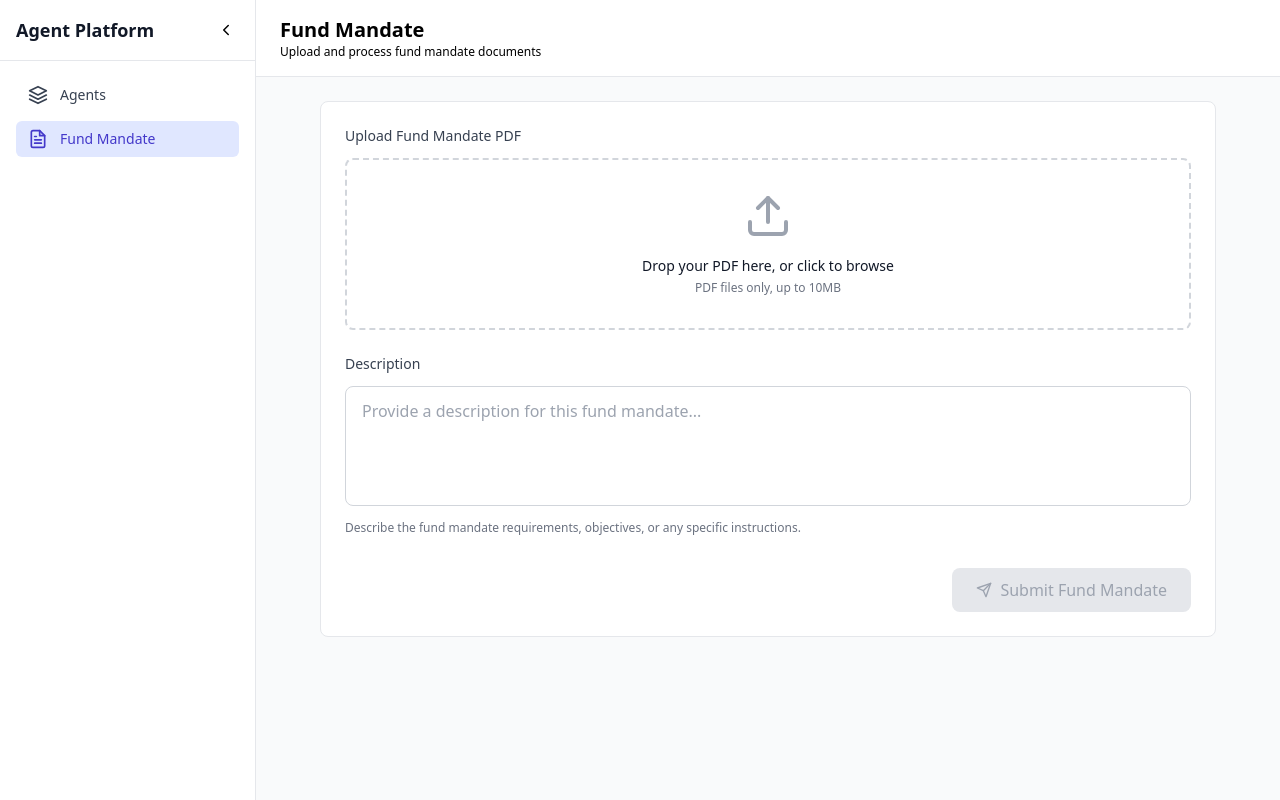
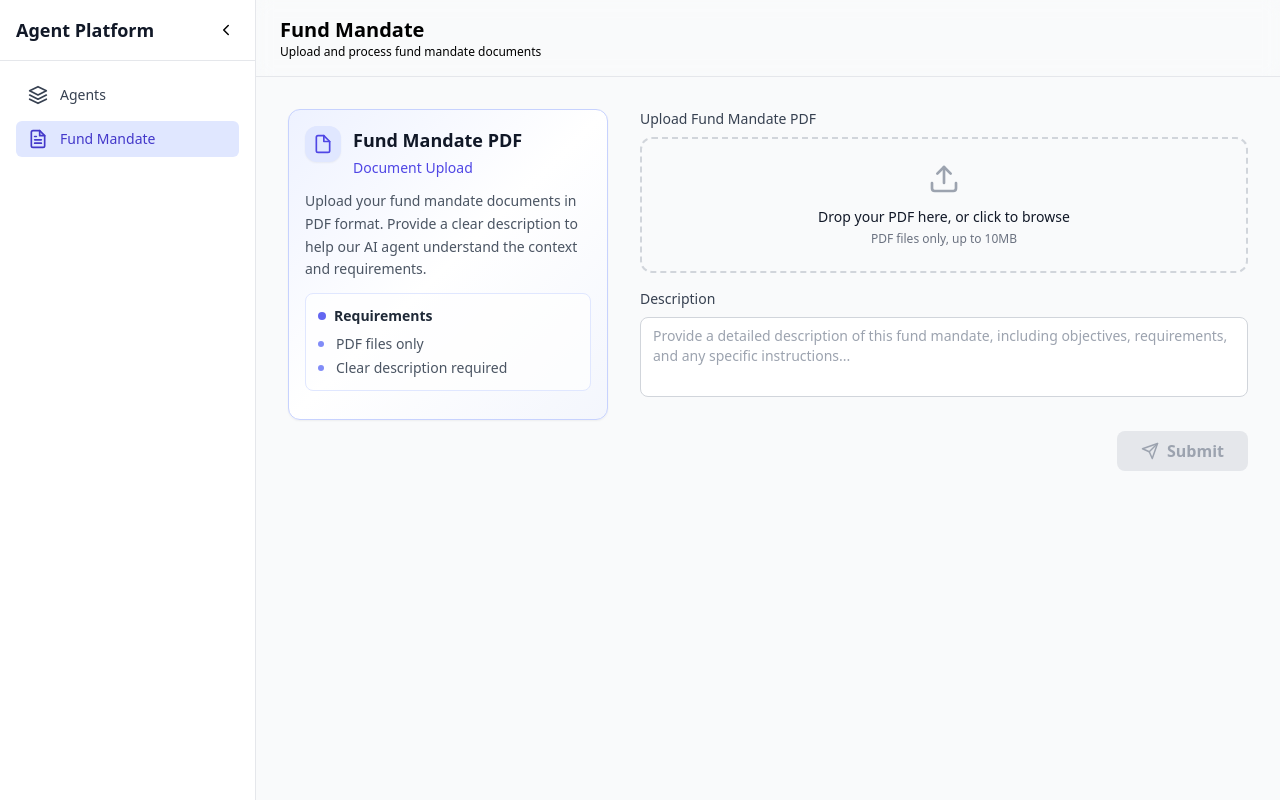
Before and after one commit to Afzal-Hameeth/Fund-Mandate, a React (Vite) app in the folder apps/client/: page /fund-mandate in a window 1280 px wide. Built offline with nearby package versions, Linux system fonts and the light colour scheme.

Commit message:
update: fund-mandate UI

```diff
--- a/apps/client/src/pages/fundMandate.tsx
+++ b/apps/client/src/pages/fundMandate.tsx
@@ -1,18 +1,35 @@
 import React, { useState } from 'react';
-import { FiUpload, FiFileText, FiSend } from 'react-icons/fi';
+import { FiUpload, FiFileText, FiSend, FiFile } from 'react-icons/fi';
 
 const FundMandate: React.FC = () => {
   const [selectedFile, setSelectedFile] = useState<File | null>(null);
   const [description, setDescription] = useState('');
   const [isSubmitting, setIsSubmitting] = useState(false);
   const [dragActive, setDragActive] = useState(false);
+  const [errors, setErrors] = useState<{ file?: string; description?: string }>({});
+
+  const validateFile = (file: File) => {
+    const allowedTypes = ['application/pdf'];
+    const maxSize = 10 * 1024 * 1024; // 10MB
+
+    if (!allowedTypes.includes(file.type)) {
+      return 'Only PDF files are allowed';
+    }
+    if (file.size > maxSize) {
+      return 'File size must be less than 10MB';
+    }
+    return null;
+  };
 
   const handleFileSelect = (file: File) => {
-    if (file.type === 'application/pdf') {
+    const error = validateFile(file);
+    if (error) {
+      setErrors((prev) => ({ ...prev, file: error }));
+      return;
+    }
+
     setSelectedFile(file);
-    } else {
-      alert('Please select a PDF file only.');
-    }
+    setErrors((prev) => ({ ...prev, file: undefined }));
   };
 
   const handleDrop = (e: React.DragEvent) => {
@@ -45,10 +62,27 @@ const FundMandate: React.FC = () => {
     }
   };
 
+  const handleDescriptionChange = (e: React.ChangeEvent<HTMLTextAreaElement>) => {
+    setDescription(e.target.value);
+    setErrors((prev) => ({ ...prev, description: undefined }));
+  };
+
   const handleSubmit = async (e: React.FormEvent) => {
     e.preventDefault();
-    if (!selectedFile || !description.trim()) {
-      alert('Please select a PDF file and provide a description.');
+
+    // Validation
+    const newErrors: { file?: string; description?: string } = {};
+
+    if (!selectedFile) {
+      newErrors.file = 'Please select a PDF file';
+    }
+
+    if (!description.trim()) {
+      newErrors.description = 'Please provide a description';
+    }
+
+    if (Object.keys(newErrors).length > 0) {
+      setErrors(newErrors);
       return;
     }
 
@@ -57,7 +91,7 @@ const FundMandate: React.FC = () => {
     try {
       // TODO: Implement file upload to backend
       console.log('Submitting:', {
-        file: selectedFile.name,
+        file: selectedFile!.name,
         description: description.trim(),
       });
 
@@ -67,6 +101,7 @@ const FundMandate: React.FC = () => {
       alert('Fund mandate submitted successfully!');
       setSelectedFile(null);
       setDescription('');
+      setErrors({});
     } catch (error) {
       console.error('Error submitting fund mandate:', error);
       alert('Failed to submit fund mandate. Please try again.');
@@ -75,32 +110,87 @@ const FundMandate: React.FC = () => {
     }
   };
 
+  const canSubmit = !isSubmitting && selectedFile && description.trim() && !errors.file && !errors.description;
+
   return (
     <div className="flex flex-col h-full bg-gray-50">
       {/* Header */}
-      <div className="bg-white border-b border-gray-200 px-6 py-4">
+      <header className="border-b sticky top-0 bg-background/95 backdrop-blur supports-[backdrop-filter]:bg-background/60 z-50">
+        <div className="container mx-auto px-6 py-4">
+          <div className="flex items-center justify-between">
+            <div className="flex items-center gap-3">
+              <div>
                 <h1 className="text-xl font-bold">Fund Mandate</h1>
-        <p className="text-xs text-muted-foreground">Upload and process fund mandate documents</p>
+                <p className="text-xs text-muted-foreground">
+                  Upload and process fund mandate documents
+                </p>
+              </div>
+            </div>
+          </div>
+        </div>
+      </header>
+
+      {/* Main Content */}
+      <div className="flex flex-col md:flex-row gap-8 px-8 py-8 mb-8">
+        {/* Left: Info Card */}
+        <div className="flex flex-col gap-3 md:w-1/3">
+          <div className="p-4 border border-indigo-200 rounded-xl bg-gradient-to-br from-indigo-50 via-white to-indigo-50/50 shadow-sm hover:shadow-md transition-all duration-300">
+            <div className="flex items-start mb-3">
+              <div className="p-2 bg-indigo-100 rounded-xl mr-3 shadow-sm">
+                <FiFile className="w-5 h-5 text-indigo-600" />
+              </div>
+              <div>
+                <h3 className="text-lg font-bold text-gray-900 mb-1">Fund Mandate PDF</h3>
+                <p className="text-sm text-indigo-600 font-medium">Document Upload</p>
+              </div>
             </div>
 
-      {/* Content */}
-      <div className="flex-1 overflow-y-auto p-6">
-        <div className="max-w-4xl mx-auto">
-          <div className="bg-white rounded-lg border border-gray-200 p-6">
-            <form onSubmit={handleSubmit} className="space-y-6">
+            <p className="text-gray-600 text-sm leading-relaxed mb-3">
+              Upload your fund mandate documents in PDF format. Provide a clear description to help our AI agent understand the context and requirements.
+            </p>
+
+            <div className="bg-white/70 rounded-lg p-3 border border-indigo-100 mb-3">
+              <div className="flex items-center mb-2">
+                <div className="w-2 h-2 bg-indigo-500 rounded-full mr-2"></div>
+                <p className="text-sm font-semibold text-gray-800">Requirements</p>
+              </div>
+              <div className="space-y-1 text-sm text-gray-600">
+                <div className="flex items-center">
+                  <span className="w-1.5 h-1.5 bg-indigo-400 rounded-full mr-3 flex-shrink-0"></span>
+                  <span>PDF files only</span>
+                </div>
+                <div className="flex items-center">
+                  <span className="w-1.5 h-1.5 bg-indigo-400 rounded-full mr-3 flex-shrink-0"></span>
+                  <span>Clear description required</span>
+                </div>
+              </div>
+            </div>
+
+            {/*<div className="p-2 bg-indigo-50 rounded-lg border border-indigo-200">
+              <p className="text-xs text-indigo-700 font-medium flex items-center">
+                <FiFile className="w-3 h-3 mr-2" />
+                Secure processing with AI analysis
+              </p>
+            </div>*/}
+          </div>
+        </div>
+
+        {/* Right: Upload Form */}
+        <div className="flex-1 max-w-2xl">
+          <form onSubmit={handleSubmit} className="space-y-4">
             {/* PDF Upload Section */}
             <div>
-                <label className="block text-sm font-medium text-gray-700 mb-3">
+              <label className="block text-sm font-medium text-gray-700 mb-2">
                 Upload Fund Mandate PDF
               </label>
 
               <div
-                  className={`relative border-2 border-dashed rounded-lg p-8 text-center transition-colors ${
+                className={`relative border-2 border-dashed rounded-xl p-6 text-center transition-all duration-200 ${
                   dragActive
-                      ? 'border-indigo-400 bg-indigo-50'
+                    ? 'border-indigo-400 bg-indigo-50 scale-[1.02]'
                     : selectedFile
                     ? 'border-green-400 bg-green-50'
-                      : 'border-gray-300 hover:border-gray-400'
+                    : 'border-gray-300 hover:border-indigo-400 hover:bg-gray-50'
                 }`}
                 onDrop={handleDrop}
                 onDragOver={handleDragOver}
@@ -112,22 +202,27 @@ const FundMandate: React.FC = () => {
                   onChange={handleFileInput}
                   className="absolute inset-0 w-full h-full opacity-0 cursor-pointer"
                   disabled={isSubmitting}
+                  id="fund-mandate-upload"
                 />
 
+                <label
+                  htmlFor="fund-mandate-upload"
+                  className={`cursor-pointer ${isSubmitting ? 'cursor-not-allowed opacity-50' : ''}`}
+                >
                   <div className="flex flex-col items-center">
                     {selectedFile ? (
                       <>
-                        <FiFileText size={48} className="text-green-500 mb-4" />
+                        <FiFileText size={40} className="text-green-500 mb-3" />
                         <p className="text-sm font-medium text-gray-900 mb-1">
                           {selectedFile.name}
                         </p>
-                        <p className="text-xs text-gray-500">
+                        <p className="text-xs text-gray-500 mb-2">
                           {(selectedFile.size / 1024 / 1024).toFixed(2)} MB
                         </p>
                         <button
                           type="button"
                           onClick={() => setSelectedFile(null)}
-                          className="mt-3 text-sm text-red-600 hover:text-red-800"
+                          className="text-xs text-red-600 hover:text-red-800 hover:underline transition-colors"
                           disabled={isSubmitting}
                         >
                           Remove file
@@ -135,7 +230,7 @@ const FundMandate: React.FC = () => {
                       </>
                     ) : (
                       <>
-                        <FiUpload size={48} className="text-gray-400 mb-4" />
+                        <FiUpload size={32} className="text-gray-400 mb-3" />
                         <p className="text-sm font-medium text-gray-900 mb-1">
                           Drop your PDF here, or click to browse
                         </p>
@@ -145,48 +240,69 @@ const FundMandate: React.FC = () => {
                       </>
                     )}
                   </div>
+                </label>
               </div>
+
+              {errors.file && (
+                <div className="p-2 bg-red-50 border border-red-200 rounded-lg mt-2">
+                  <p className="text-red-600 text-sm">{errors.file}</p>
+                </div>
+              )}
+
+              {selectedFile && !errors.file && (
+                <div className="mt-2 p-2 bg-green-50 border border-green-200 rounded-lg">
+                  <div className="flex items-center">
+                    <FiFileText className="w-4 h-4 text-green-600 mr-2" />
+                    <span className="text-green-700 text-sm font-medium">
+                      File ready for upload
+                    </span>
+                  </div>
+                </div>
+              )}
             </div>
 
             {/* Description Section */}
             <div>
-                <label htmlFor="description" className="block text-sm font-medium text-gray-700 mb-3">
+              <label htmlFor="description" className="block text-sm font-medium text-gray-700 mb-2">
                 Description
               </label>
               <textarea
                 id="description"
                 value={description}
-                  onChange={(e) => setDescription(e.target.value)}
-                  placeholder="Provide a description for this fund mandate..."
-                  className="w-full resize-none rounded-lg border border-gray-300 px-4 py-3 focus:border-indigo-500 focus:outline-none focus:ring-1 focus:ring-indigo-500 min-h-[120px]"
+                onChange={handleDescriptionChange}
+                placeholder="Provide a detailed description of this fund mandate, including objectives, requirements, and any specific instructions..."
+                className="w-full resize-none rounded-lg border border-gray-300 px-3 py-2 focus:border-indigo-500 focus:outline-none focus:ring-1 focus:ring-indigo-500 min-h-[80px] text-sm"
                 disabled={isSubmitting}
                 required
               />
-                <p className="text-xs text-gray-500 mt-2">
-                  Describe the fund mandate requirements, objectives, or any specific instructions.
-                </p>
+
+              {errors.description && (
+                <div className="p-2 bg-red-50 border border-red-200 rounded-lg mt-2">
+                  <p className="text-red-600 text-sm">{errors.description}</p>
+                </div>
+              )}
             </div>
 
             {/* Submit Button */}
-              <div className="flex justify-end pt-2">
+            <div className="flex justify-end pt-3">
               <button
                 type="submit"
-                  disabled={!selectedFile || !description.trim() || isSubmitting}
-                  className={`px-6 py-2.5 rounded-lg font-medium transition-all duration-200 flex items-center gap-2 ${
-                    selectedFile && description.trim() && !isSubmitting
-                      ? 'bg-indigo-600 text-white hover:bg-indigo-700 hover:shadow-md focus:bg-indigo-700 active:scale-95'
+                disabled={!canSubmit}
+                className={`px-6 py-2 rounded-lg font-semibold transition-all duration-200 flex items-center gap-2 ${
+                  canSubmit
+                    ? 'bg-indigo-600 text-white hover:bg-indigo-700 hover:shadow-lg focus:bg-indigo-700 active:scale-95'
                     : 'bg-gray-200 text-gray-400 cursor-not-allowed'
                 }`}
               >
                 {isSubmitting ? (
                   <>
-                      <div className="w-4 h-4 border-2 border-white border-t-transparent rounded-full animate-spin" />
+                    <div className="w-5 h-5 border-2 border-white border-t-transparent rounded-full animate-spin" />
                     Processing...
                   </>
                 ) : (
                   <>
-                      <FiSend size={16} />
-                      Submit Fund Mandate
+                    <FiSend size={18} />
+                    Submit
                   </>
                 )}
               </button>
@@ -195,7 +311,6 @@ const FundMandate: React.FC = () => {
         </div>
       </div>
     </div>
-    </div>
   );
 };
 
```
Lines whose indentation alone changed are shown as unchanged.
